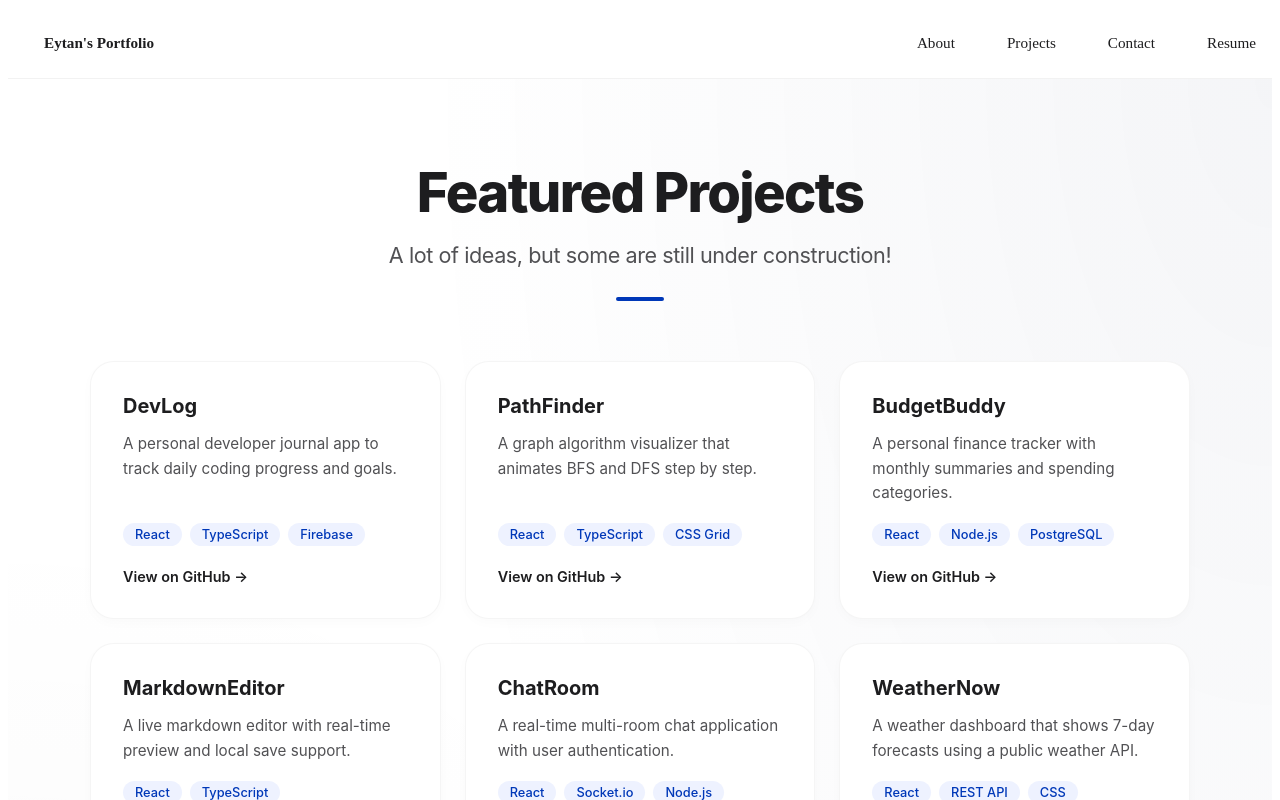
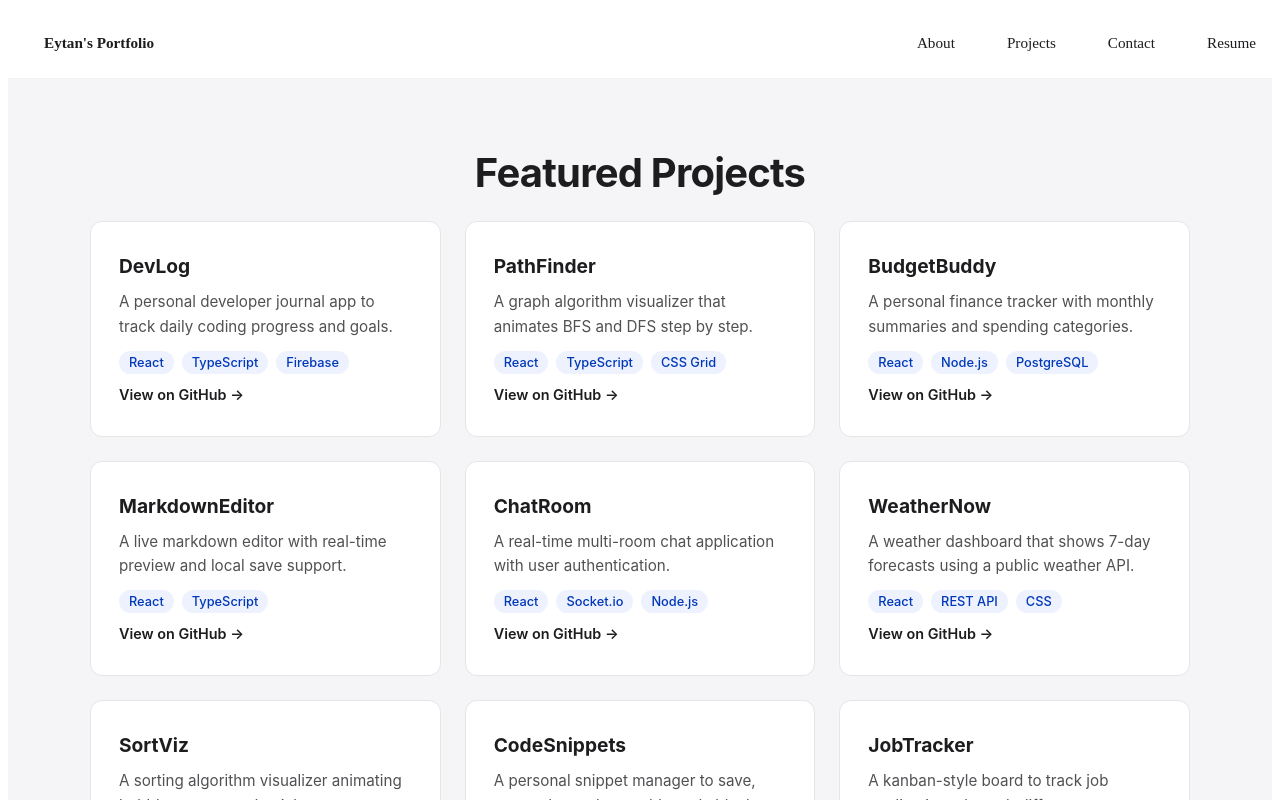
Before and after one commit to Eytan425/AI-Engineering-Path, a React (Vite) app in the folder Portfolio/apps/web/: page /projects in a window 1280 px wide. Shown: the top 800 px of the page. Built offline with nearby package versions, Linux system fonts and the light colour scheme.

Commit message:
Revert "Fixed projects page styling"
This reverts commit 6ff66bf2f7e5bcf2a6effa6de50e2bb04e29ee69.

```diff
--- a/Portfolio/apps/web/src/pages/ProjectPage.css
+++ b/Portfolio/apps/web/src/pages/ProjectPage.css
@@ -1,79 +1,46 @@
 .featured-projects {
     font-family: -apple-system, BlinkMacSystemFont, "Segoe UI", Roboto, Helvetica, Arial, sans-serif;
+    padding: 80px 40px;
+    text-align: center;
+    background-color: #f5f5f7;
     min-height: 100vh;
-    padding: clamp(5rem, 10vh, 8rem) 24px;
-    background-color: #ffffff;
-    background-image:
-        radial-gradient(at 100% 0%, hsla(225, 39%, 30%, 0.05) 0, transparent 48%),
-        radial-gradient(at 0% 72%, hsla(253, 16%, 7%, 0.04) 0, transparent 52%);
-    -webkit-font-smoothing: antialiased;
-}
-
-.projects-page-shell {
-    width: min(1100px, 100%);
-    margin: 0 auto;
-}
-
-.projects-page-intro {
-    text-align: center;
-    margin-bottom: 60px;
-}
-
-.featured-projects h1 {
-    margin: 0;
-    font-size: clamp(2.4rem, 6vw, 3.4rem);
-    font-weight: 800;
-    letter-spacing: -0.03em;
-    color: #1d1d1f;
 }
 
 .featured-projects h2 {
-    margin: 14px auto 0;
-    max-width: 650px;
-    font-size: clamp(1rem, 2.4vw, 1.35rem);
-    font-weight: 400;
-    line-height: 1.5;
-    color: #515154;
-}
-
-.featured-projects h2::after {
-    content: "";
-    display: block;
-    width: 48px;
-    height: 4px;
-    margin: 26px auto 0;
-    border-radius: 999px;
-    background-color: #0038b8;
+    font-size: clamp(1.8rem, 4vw, 2.5rem);
+    font-weight: 700;
+    color: #1d1d1f;
+    letter-spacing: -0.02em;
+    margin-bottom: 48px;
 }
 
 .projects-grid {
     display: grid;
-    grid-template-columns: repeat(auto-fill, minmax(320px, 1fr));
+    grid-template-columns: repeat(3, 1fr);
     gap: 24px;
-    margin-top: 20px;
+    max-width: 1100px;
+    margin: 0 auto;
 }
 
 .project-card {
     background-color: #ffffff;
-    border-radius: 24px;
-    padding: 32px;
+    border-radius: 12px;
+    padding: 32px 28px;
     text-align: left;
     display: flex;
     flex-direction: column;
-    gap: 14px;
-    border: 1px solid rgba(0, 0, 0, 0.04);
-    box-shadow: 0 4px 12px rgba(0, 0, 0, 0.02);
-    transition: transform 0.3s cubic-bezier(0.2, 0, 0.2, 1),
-                box-shadow 0.3s cubic-bezier(0.2, 0, 0.2, 1);
+    gap: 12px;
+    border: 1px solid #e5e5e5;
+    transition: transform 0.2s ease, box-shadow 0.2s ease;
 }
 
 .project-card:hover {
-    transform: translateY(-6px);
-    box-shadow: 0 12px 28px rgba(0, 0, 0, 0.07);
+    transform: translateY(-4px);
+    box-shadow: 0 12px 32px rgba(0, 0, 0, 0.08);
 }
 
 .project-card h3 {
-    font-size: 1.25rem;
+    font-size: 1.2rem;
     font-weight: 700;
     color: #1d1d1f;
     margin: 0;
@@ -91,7 +58,6 @@
     display: flex;
     flex-wrap: wrap;
     gap: 8px;
-    margin-top: 4px;
 }
 
 .tag {
@@ -99,7 +65,7 @@
     font-weight: 500;
     color: #0038b8;
     background-color: #eef2ff;
-    padding: 4px 12px;
+    padding: 4px 10px;
     border-radius: 20px;
 }
 
@@ -111,17 +77,24 @@
     border-bottom: 1.5px solid transparent;
     transition: border-color 0.2s ease;
     align-self: flex-start;
-    margin-top: 8px;
+    margin-top: auto;
 }
 
 .github-link:hover {
     border-bottom-color: #1d1d1f;
 }
 
-@media (max-width: 680px) {
+@media (max-width: 900px) {
+    .projects-grid {
+        grid-template-columns: repeat(2, 1fr);
+    }
+}
+
+@media (max-width: 600px) {
     .featured-projects {
         padding: 60px 20px;
     }
+
     .projects-grid {
         grid-template-columns: 1fr;
     }
--- a/Portfolio/apps/web/src/pages/ProjectPage.tsx
+++ b/Portfolio/apps/web/src/pages/ProjectPage.tsx
@@ -1,6 +1,3 @@
-import { useEffect } from 'react';
-import "./ProjectPage.css"
-
 const projects = [
     {
         title: "DevLog",
@@ -128,24 +125,13 @@ const projects = [
         tags: ["React", "Firebase", "TypeScript"],
         github: "#"
     }
-];
+]
 
-export default function ProjectPage() {
-    useEffect(() => {
-        if ('scrollRestoration' in window.history) {
-            window.history.scrollRestoration = 'manual';
-        }
-        window.scrollTo(0, 0);
-    }, []);
 
+export default function ProjectPage(){ // AI
     return (
         <section className="featured-projects">
-            <div className="projects-page-shell">
-                <header className="projects-page-intro">
-                    <h1>Featured Projects</h1>
-                    <h2>A lot of ideas, but some are still under construction!</h2>
-                </header>
-
+            <h2>Featured Projects</h2>
             <div className="projects-grid">
                 {projects.map((project) => (
                     <div key={project.title} className="project-card">
@@ -160,7 +146,6 @@ export default function ProjectPage() {
                     </div>
                 ))}
             </div>
-            </div>
         </section>
-    );
+    )
 }
```
Lines whose indentation alone changed are shown as unchanged.
